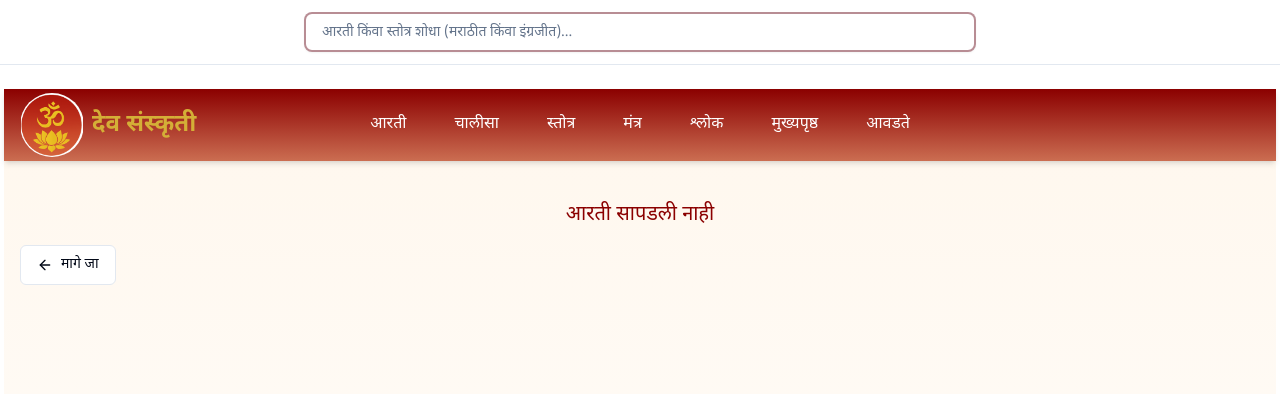
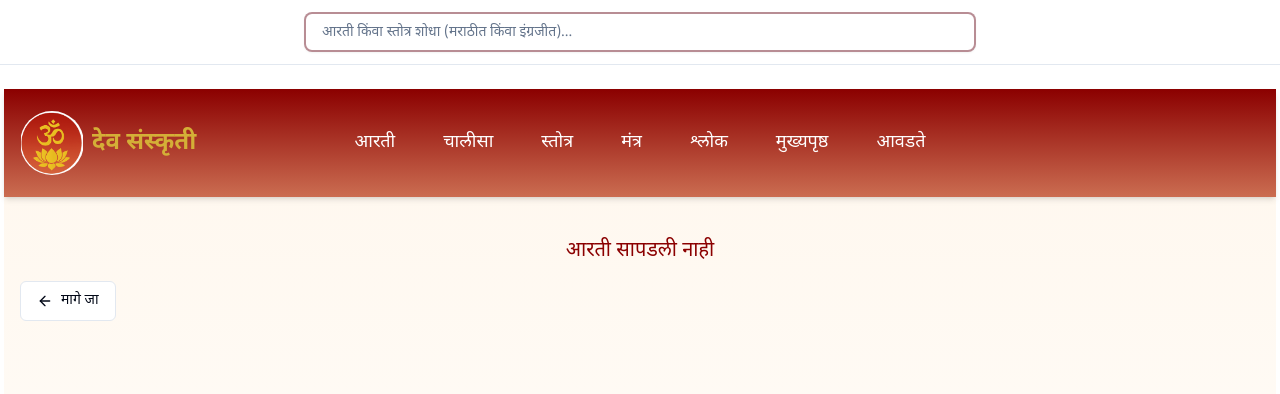
Before and after one commit to rakpa/aarati-vandan-sutra1-3072025, a React (Vite) app: page /aarti/1 in a window 1280 px wide. Shown: the top 394 px of the page. Built offline with nearby package versions, Linux system fonts and the light colour scheme.

Commit message:
Increase header height and menu font size

```diff
--- a/src/components/Header.tsx
+++ b/src/components/Header.tsx
@@ -5,7 +5,7 @@ import { MenuBar } from './MenuBar';
 const Header = () => {
   return (
     <header className="divine-gradient text-white shadow-md">
-      <div className="w-full px-2 sm:container sm:mx-auto sm:px-4 py-4 flex flex-col md:flex-row items-center relative">
+      <div className="w-full px-2 sm:container sm:mx-auto sm:px-4 py-6 md:py-8 flex flex-col md:flex-row items-center relative">
         <Link
           to="/"
           className="flex items-center gap-2 whitespace-nowrap text-xl md:text-2xl font-bold text-divine-gold hover:underline focus:underline mb-3 md:mb-0 md:absolute md:left-4"
@@ -26,16 +26,16 @@ const Header = () => {
           <span>देव संस्कृती</span>
         </Link>
         <nav className="flex flex-row items-center justify-center gap-4 md:gap-6 w-full">
-          <MenuBar menuClassName="text-white font-normal font-marathi text-base" />
+          <MenuBar menuClassName="text-white font-normal font-marathi text-lg" />
           <Link
             to="/"
-            className="px-3 py-2 rounded-md hover:bg-divine-light/20 transition-colors font-normal text-base font-marathi"
+            className="px-3 py-2 rounded-md hover:bg-divine-light/20 transition-colors font-normal text-lg font-marathi"
           >
             मुख्यपृष्ठ
           </Link>
           <Link
             to="/favorites"
-            className="px-3 py-2 rounded-md hover:bg-divine-light/20 transition-colors font-normal text-base font-marathi"
+            className="px-3 py-2 rounded-md hover:bg-divine-light/20 transition-colors font-normal text-lg font-marathi"
           >
             आवडते
           </Link>
--- a/src/components/MenuBar.tsx
+++ b/src/components/MenuBar.tsx
@@ -61,7 +61,7 @@ export function MenuBar({ menuClassName }: MenuBarProps) {
             onMouseLeave={handleMouseLeave}
           >
             <button
-              className="px-3 py-2 rounded-md hover:bg-divine-light/20 transition-colors font-normal text-base font-marathi focus:outline-none"
+              className="px-3 py-2 rounded-md hover:bg-divine-light/20 transition-colors font-normal text-lg font-marathi focus:outline-none"
               style={{ background: openDropdown === type ? 'rgba(255,255,255,0.05)' : undefined }}
               type="button"
             >
@@ -87,7 +87,7 @@ export function MenuBar({ menuClassName }: MenuBarProps) {
         <li key={link.to}>
           <Link
             to={link.to}
-            className="px-3 py-2 rounded-md hover:bg-divine-light/20 transition-colors font-normal text-base font-marathi"
+            className="px-3 py-2 rounded-md hover:bg-divine-light/20 transition-colors font-normal text-lg font-marathi"
           >
             {link.label}
           </Link>
```
